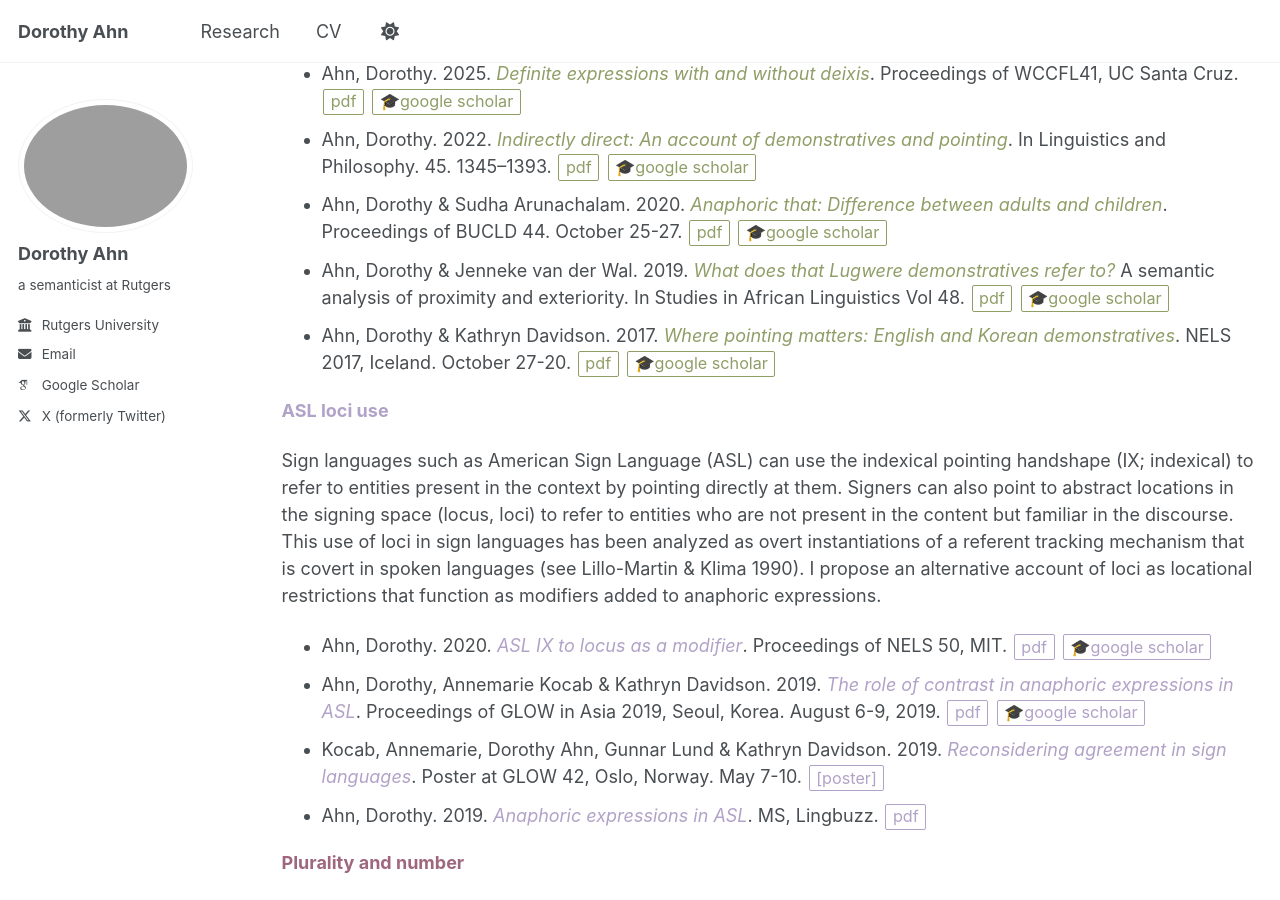
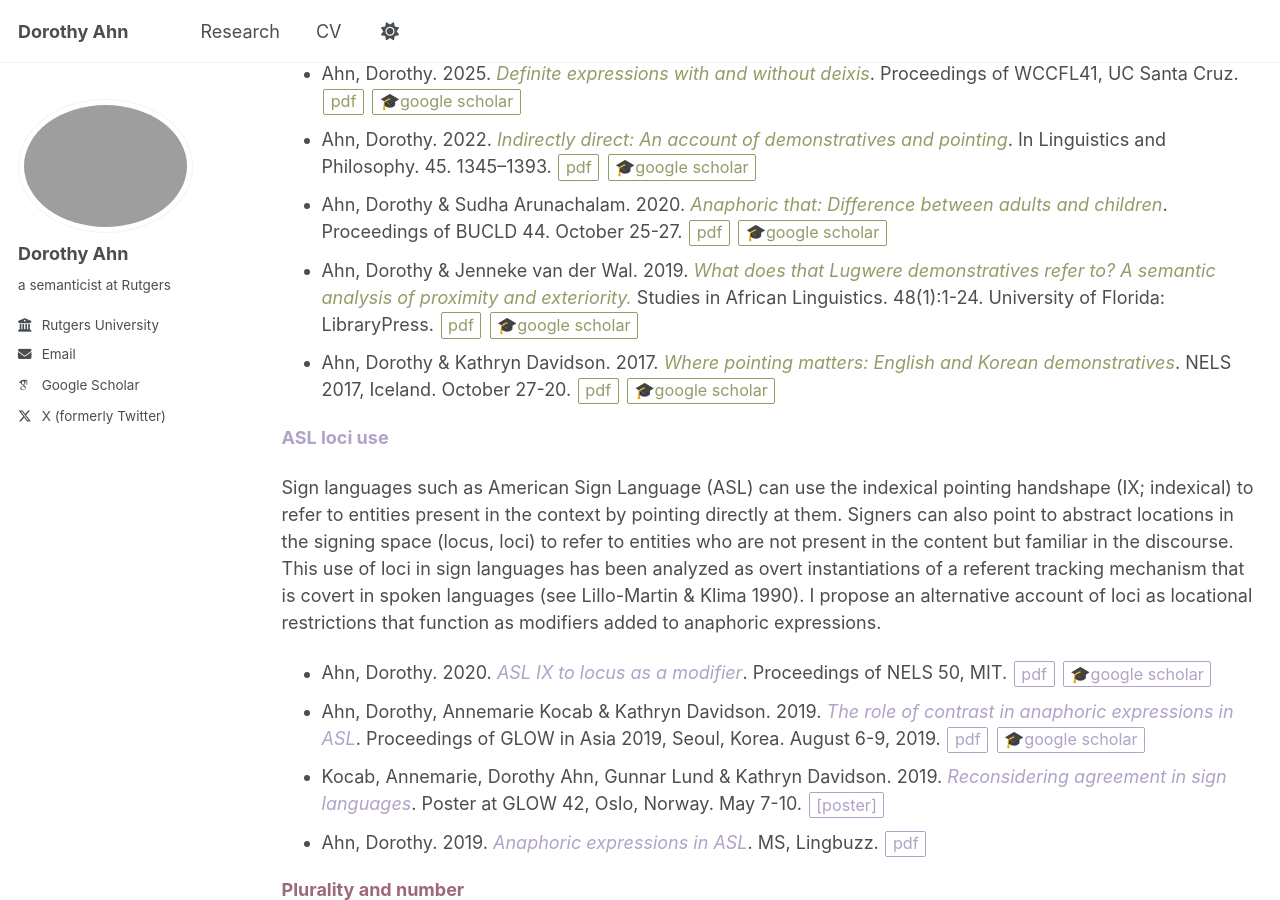
Before and after one commit to doroahn/doroahn.github.io, a Jekyll site: the page built from _pages/research.md, in a window 1280 px wide and 900 px high, scrolled down 793 px. Built offline with Jekyll 4.4.1, drawn with Linux system fonts in a browser that asks for light colours; some web fonts are replaced.

Commit message:
Update research.md

```diff
--- a/_pages/research.md
+++ b/_pages/research.md
@@ -155,7 +155,7 @@ Demonstratives received much attention in semantics and philosophy for their dei
 - Ahn, Dorothy. 2025. <em class="demonstrative">Definite expressions with and without deixis</em>. Proceedings of WCCFL41, UC Santa Cruz. <a href="https://www.lingref.com/cpp/wccfl/41/paper3727.pdf" class="demonstrative">pdf</a> <a href="https://scholar.google.com/citations?view_op=view_citation&hl=en&user=caKoCk4AAAAJ&cstart=20&pagesize=80&citation_for_view=caKoCk4AAAAJ:zYLM7Y9cAGgC" class="demonstrative">🎓google scholar</a>
 - Ahn, Dorothy. 2022. <em class="demonstrative">Indirectly direct: An account of demonstratives and pointing</em>. In Linguistics and Philosophy. 45. 1345–1393. <a href="https://link.springer.com/article/10.1007/s10988-022-09350-5" class="demonstrative">pdf</a> <a href="https://scholar.google.com/citations?view_op=view_citation&hl=en&user=caKoCk4AAAAJ&citation_for_view=caKoCk4AAAAJ:Se3iqnhoufwC" class="demonstrative">🎓google scholar</a>
 - Ahn, Dorothy & Sudha Arunachalam. 2020. <em class="demonstrative">Anaphoric that: Difference between adults and children</em>. Proceedings of BUCLD 44. October 25-27. <a href="https://www.lingref.com/bucld/44/BUCLD44-03.pdf" class="demonstrative">pdf</a> <a href="https://scholar.google.com/citations?view_op=view_citation&hl=en&user=caKoCk4AAAAJ&citation_for_view=caKoCk4AAAAJ:Y0pCki6q_DkC" class="demonstrative">🎓google scholar</a>
-- Ahn, Dorothy & Jenneke van der Wal. 2019. <em class="demonstrative">What does that Lugwere demonstratives refer to?</em> A semantic analysis of proximity and exteriority. In Studies in African Linguistics Vol 48. <a href="https://journals.flvc.org/sal/article/view/114927" class="demonstrative">pdf</a> <a href="https://scholar.google.com/citations?view_op=view_citation&hl=en&user=caKoCk4AAAAJ&citation_for_view=caKoCk4AAAAJ:kNdYIx-mwKoC" class="demonstrative">🎓google scholar</a>
+- Ahn, Dorothy & Jenneke van der Wal. 2019. <em class="demonstrative">What does that Lugwere demonstratives refer to? A semantic analysis of proximity and exteriority.</em> Studies in African Linguistics. 48(1):1-24. University of Florida: LibraryPress. <a href="https://journals.flvc.org/sal/article/view/114927" class="demonstrative">pdf</a> <a href="https://scholar.google.com/citations?view_op=view_citation&hl=en&user=caKoCk4AAAAJ&citation_for_view=caKoCk4AAAAJ:kNdYIx-mwKoC" class="demonstrative">🎓google scholar</a>
 - Ahn, Dorothy & Kathryn Davidson. 2017. <em class="demonstrative">Where pointing matters: English and Korean demonstratives</em>. NELS 2017, Iceland. October 27-20. <a href="/files/ahndavidson20217.pdf" class="demonstrative">pdf</a> <a href="https://scholar.google.com/citations?view_op=view_citation&hl=en&user=caKoCk4AAAAJ&citation_for_view=caKoCk4AAAAJ:u-x6o8ySG0sC" class="demonstrative">🎓google scholar</a>
 
 **<span class="loci">ASL loci use</span>**
```
